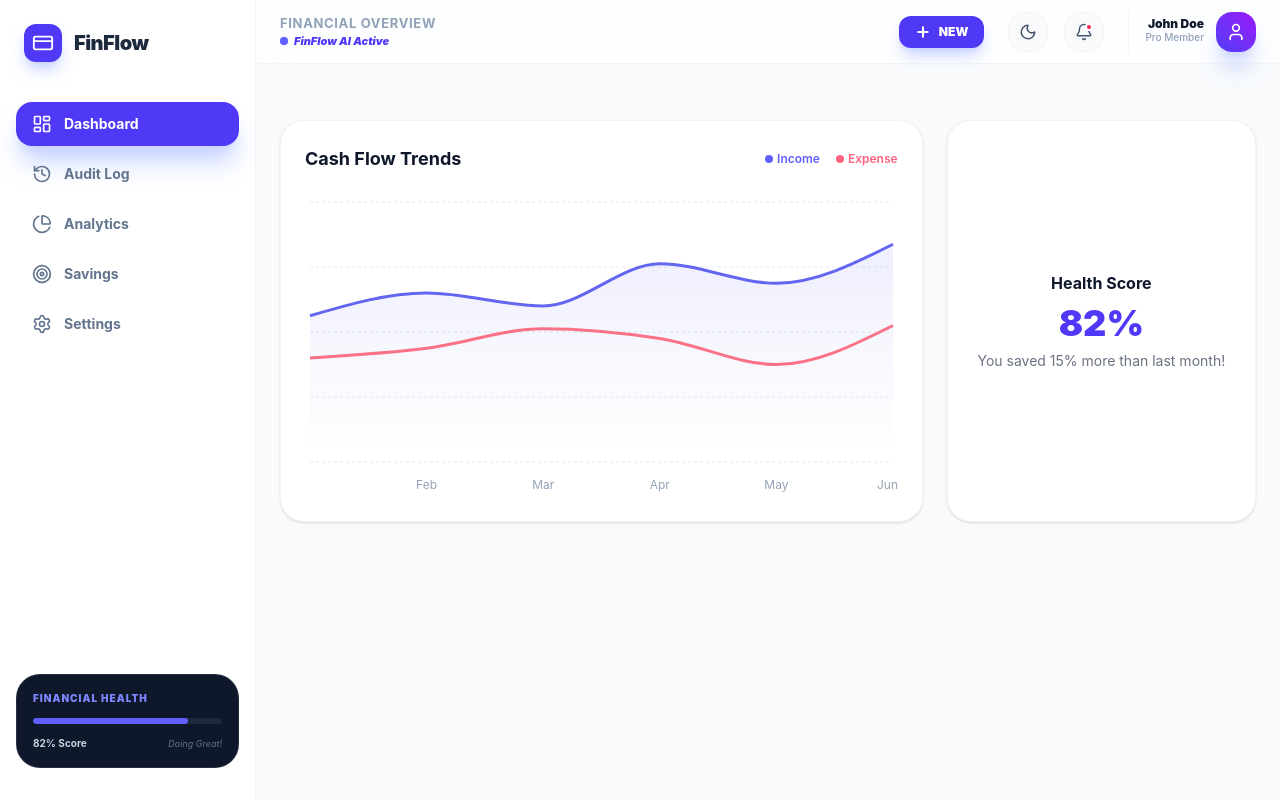
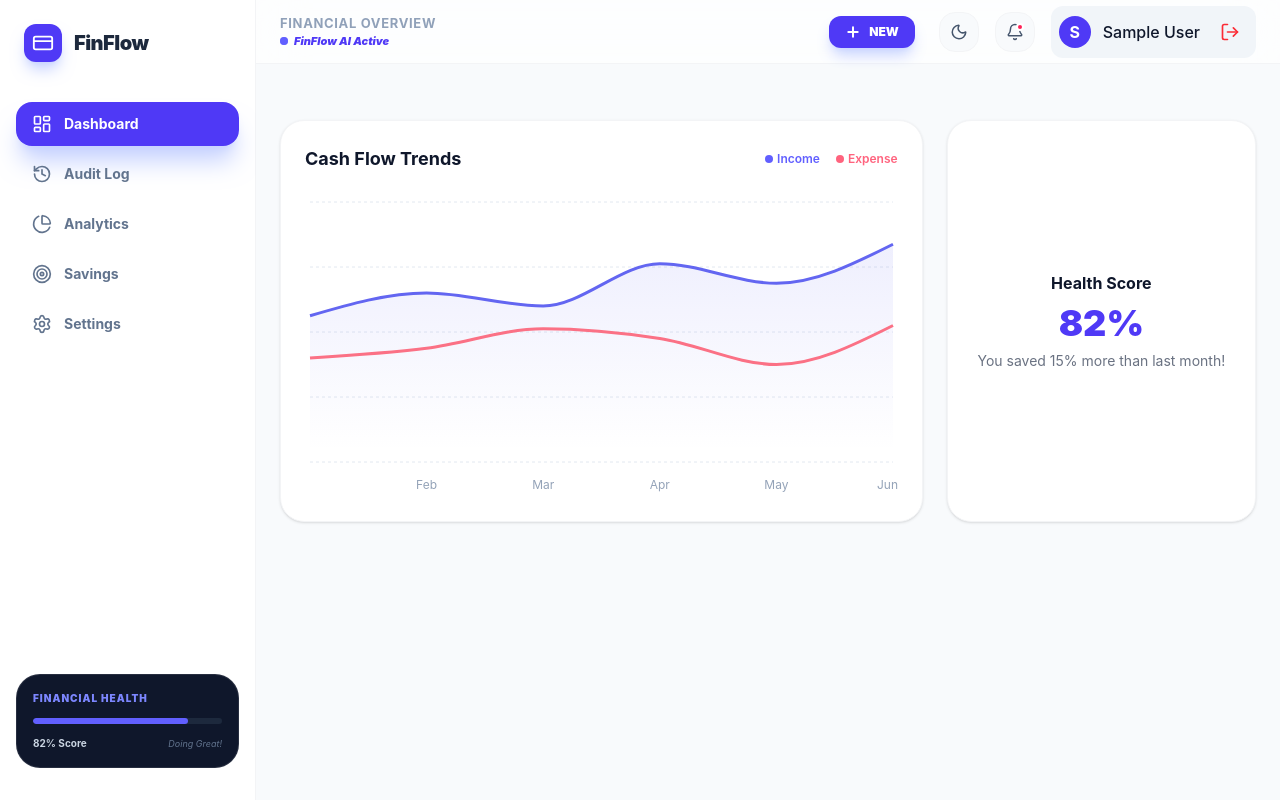
Before and after one commit to vivek0097/FinFlow, a React (Vite) app: page / in a window 1280 px wide. Built offline with nearby package versions, Linux system fonts and the light colour scheme; sample sign-in values are in the browser's storage.

Commit message:
Added log out feature  in header

```diff
--- a/src/components/layout/Navbar.jsx
+++ b/src/components/layout/Navbar.jsx
@@ -2,10 +2,13 @@
 
 
 import React from 'react';
+import { useAuth } from '../../context/AuthContext';
 import { useTheme } from '../../context/ThemeContext';
-import { Sun, Moon, Bell, Menu, User, Plus } from 'lucide-react';
+
+import { Sun, Moon, Bell, Menu, User, Plus, LogOut } from 'lucide-react';
 
 const Navbar = ({ onMenuClick, onAddClick }) => {
+  const { user, logout } = useAuth();
   const { isDark, toggleTheme } = useTheme();
 
   return (
@@ -59,7 +62,7 @@ const Navbar = ({ onMenuClick, onAddClick }) => {
         </button>
 
         {/* Profile Section */}
-        <div className="flex items-center gap-3 ml-2 pl-4 border-l border-gray-100 dark:border-white/10">
+        {/* <div className="flex items-center gap-3 ml-2 pl-4 border-l border-gray-100 dark:border-white/10">
           <div className="hidden lg:block text-right">
              <p className="text-[12px] font-black dark:text-white leading-none">John Doe</p>
              <p className="text-[10px] text-slate-400 font-medium">Pro Member</p>
@@ -67,7 +70,23 @@ const Navbar = ({ onMenuClick, onAddClick }) => {
           <div className="h-10 w-10 rounded-2xl bg-gradient-to-tr from-indigo-600 to-purple-600 flex items-center justify-center text-white shadow-xl shadow-indigo-200 dark:shadow-none font-bold cursor-pointer hover:rotate-3 transition-transform">
             <User size={20} />
           </div>
-        </div>
+        </div> */}
+
+        <div className="flex items-center gap-4">
+        {user ? (
+          <div className="flex items-center gap-3 bg-slate-100 dark:bg-slate-800 p-2 rounded-xl">
+            <div className="w-8 h-8 bg-indigo-600 rounded-full flex items-center justify-center text-white font-bold">
+              {user.name.charAt(0)}
+            </div>
+            <span className="hidden md:block font-medium dark:text-white">{user.name}</span>
+            <button onClick={logout} className="p-2 text-red-500 hover:bg-red-50 rounded-lg transition-all">
+              <LogOut size={20} />
+            </button>
+          </div>
+        ) : (
+          <button className="bg-indigo-600 text-white px-6 py-2 rounded-xl">Login</button>
+        )}
+      </div>
       </div>
     </nav>
   );
```
